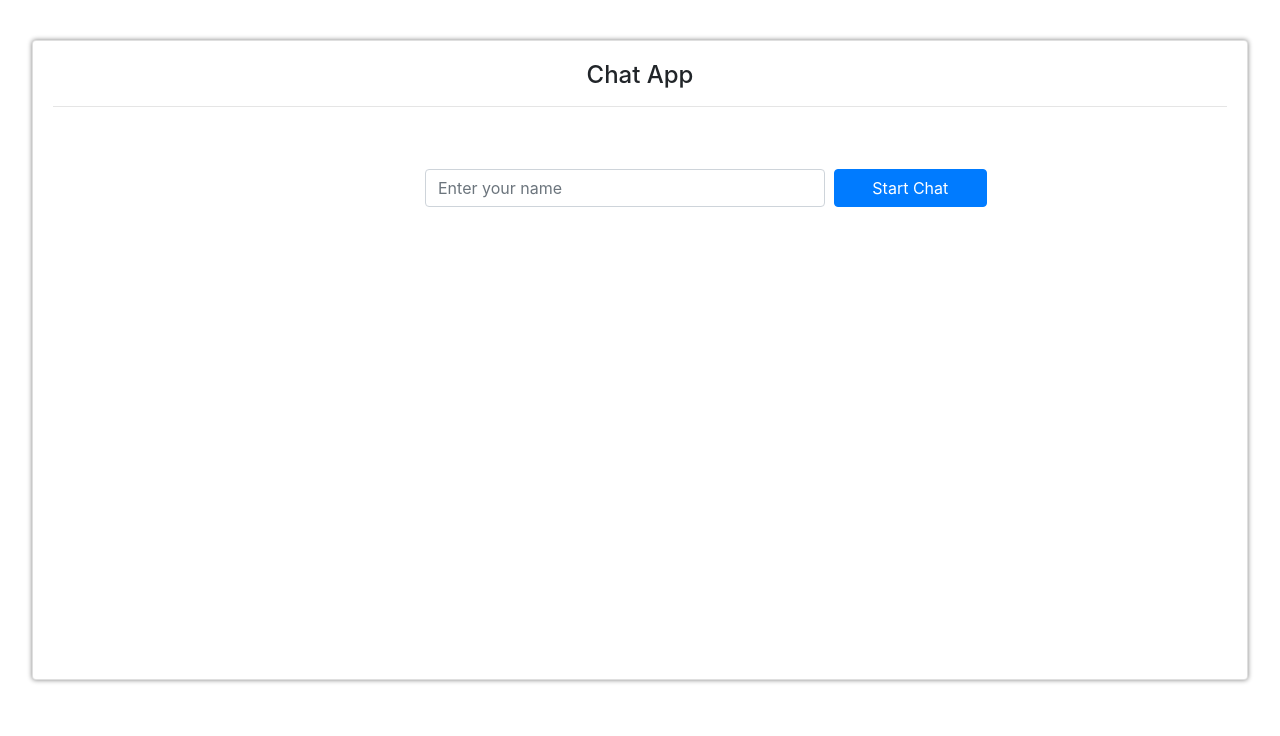
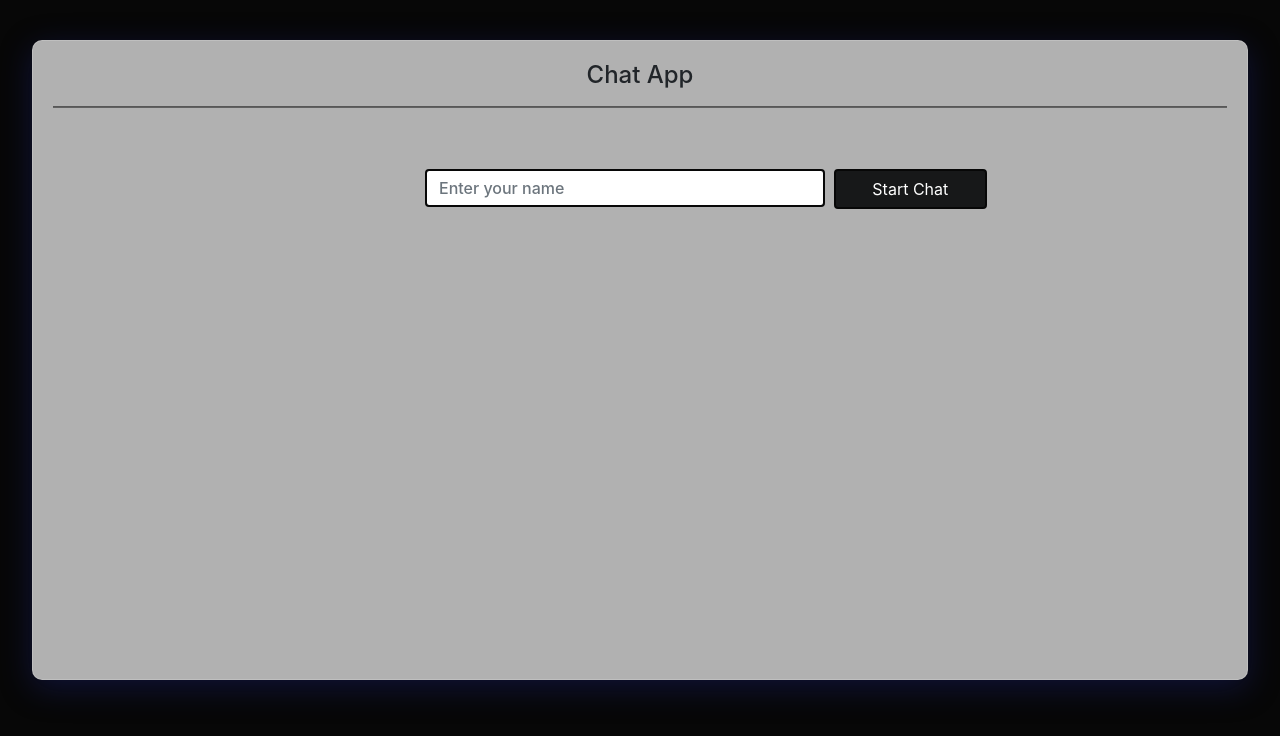
Before and after one commit to kiranroy2010/ChatApplication, a FastAPI app: page / in a window 1280 px wide. Shown: the top 736 px of the page. Run offline with FastAPI, Linux system fonts and the light colour scheme; some libraries are stand-ins or nearby versions.

Commit message:
front end changes

```diff
--- a/template/home.html
+++ b/template/home.html
@@ -11,6 +11,13 @@
     <!-- jQuery library -->
     <script src="https://ajax.googleapis.com/ajax/libs/jquery/3.5.1/jquery.min.js"></script>
     <style>
+      body{
+            background-color: #070707;
+        }
+        hr{
+          background-color: #616161;
+          height: 1px;
+        }
       .card {
         position: absolute;
         width: 95%;
@@ -18,6 +25,12 @@
         box-shadow: 0px 0px 5px gray;
         left: 2.5%;
         top: 5%;
+        background: #b1b1b1;
+box-shadow: 0 8px 32px 0 rgba( 31, 38, 135, 0.37 );
+backdrop-filter: blur( 15px );
+-webkit-backdrop-filter: blur( 15px );
+border-radius: 10px;
+border: 1px solid rgba( 255, 255, 255, 0.18 );
       }
       #user-form {
         position: absolute;
@@ -28,12 +41,23 @@
       #user-form input {
         width: 400px;
         padding-right: 30%;
+        border: 2px solid #070707;
+        color: #171819;
+        font-weight: 500;
       }
       #user-form button {
         position: absolute;
         left: 75%;
         margin-left: 2px;
         width: 100%;
+      }
+      .btn {
+        background: #171819;
+       color: #fff;
+        backdrop-filter: blur(9.5px);
+        -webkit-backdrop-filter: blur(9.5px);
+
+        border: 2px solid #070707;
       }
     </style>
   </head>
@@ -69,7 +93,7 @@
               />
             </div>
             <div class="col-4">
-              <button id="start" type="submit" class="btn btn-primary">
+              <button id="start" type="submit" class="btn ">
                 Start Chat
               </button>
             </div>
```
Also changed, not shown: template/chat.html (+58 -22 lines).
